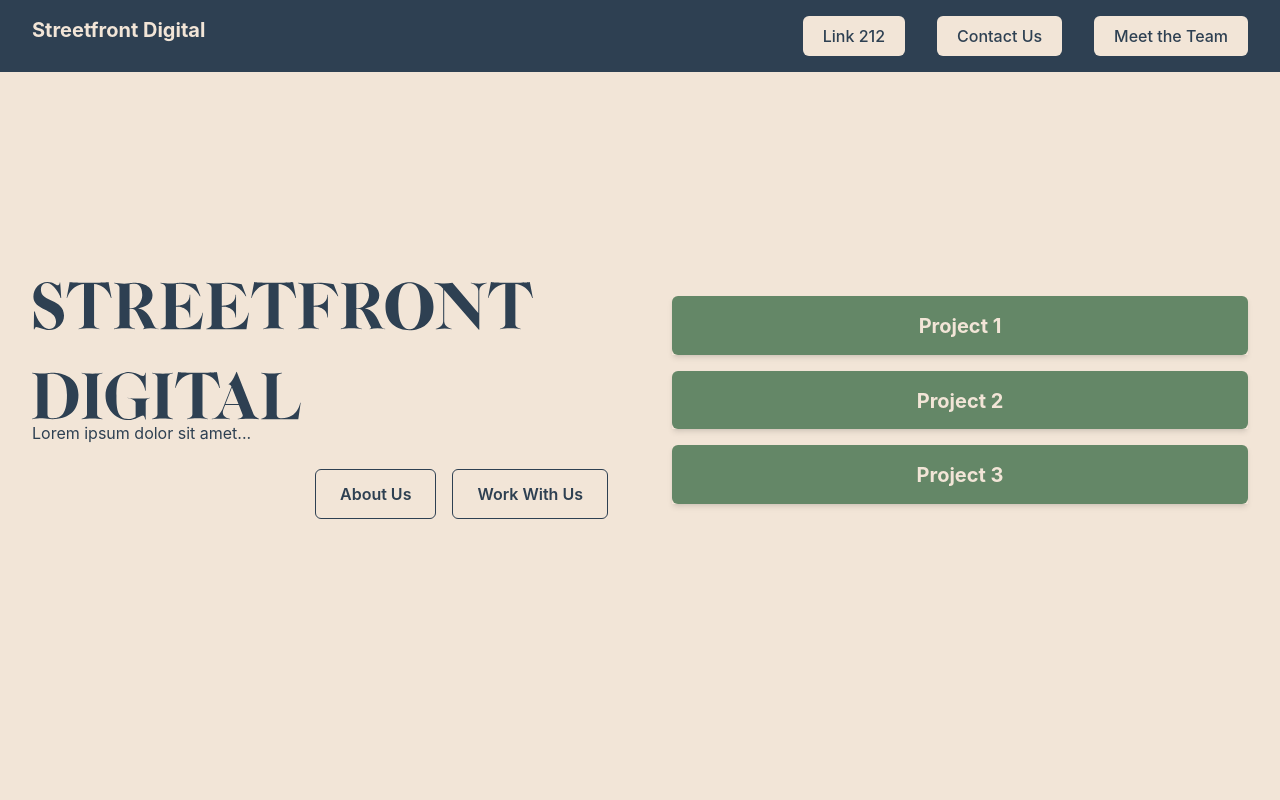
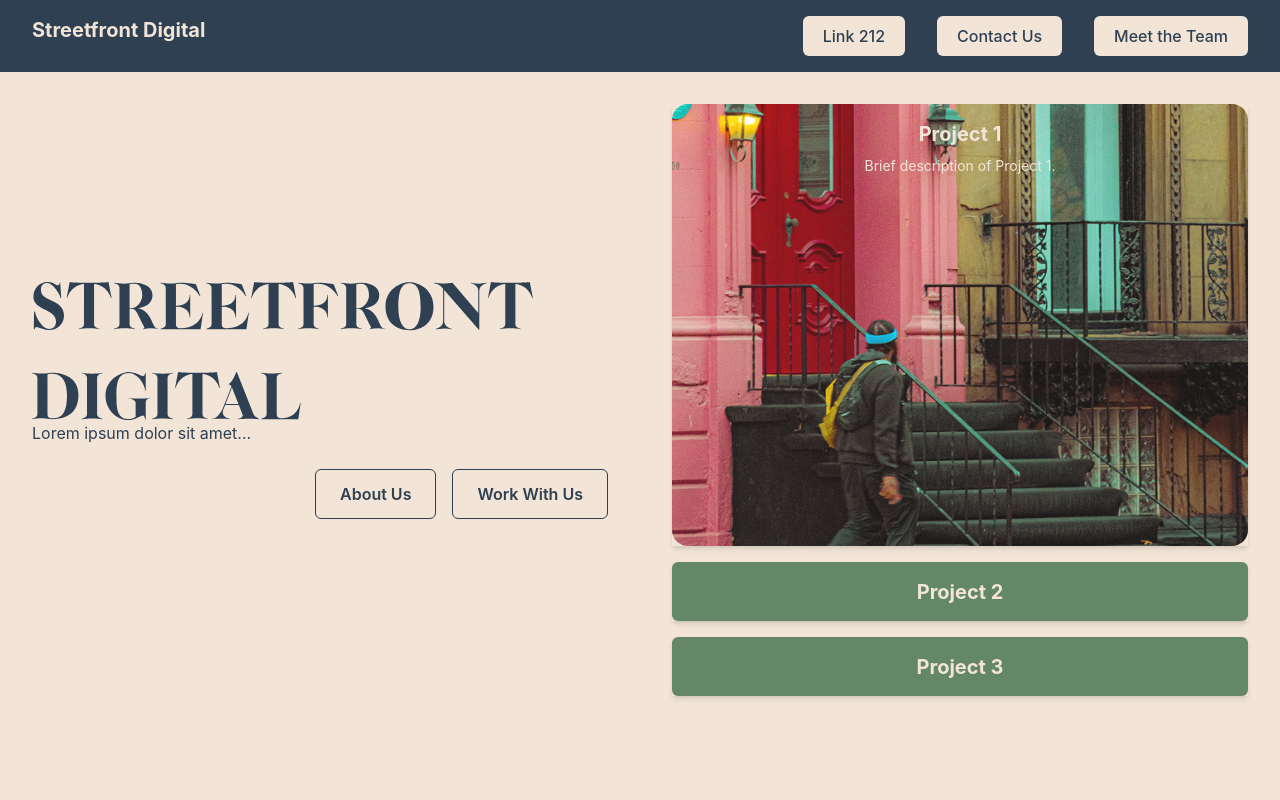
Before and after one commit to ElijahLewes/SFDigital, a React (Vite) app: page / in a window 1280 px wide. Shown: the top 800 px of the page. Built offline with nearby package versions, Linux system fonts and the light colour scheme; a web font is replaced by a local one.

Commit message:
LINK212 project card open by defult on landing page

```diff
--- a/src/components/ProjectCard.jsx
+++ b/src/components/ProjectCard.jsx
@@ -8,7 +8,7 @@ const ProjectCard = ({
   isFlipped,
   imageSrc,
   onHover,
-  onClick,
+  onClick
 }) => {
   return (
     <div
--- a/src/pages/Home.jsx
+++ b/src/pages/Home.jsx
@@ -2,7 +2,7 @@ import React, { useState } from 'react';
 import ProjectCard from '../components/ProjectCard'; // Adjust if using absolute imports
 
 function Home() {
-  const [activeIndex, setActiveIndex] = useState(null);
+  const [activeIndex, setActiveIndex] = useState(0);
   const [flippedIndex, setFlippedIndex] = useState(null);
 
   const handleHover = (index) => {
@@ -27,11 +27,15 @@ function Home() {
       title: 'Project 2',
       shortDescription: 'Quick look at Project 2.',
       longDescription: 'Details and background of Project 2...',
+      imageSrc: '/images/projectCardPics/pCardFiller.png',
+      defaultState: false,
     },
     {
       title: 'Project 3',
       shortDescription: 'Overview of Project 3.',
       longDescription: 'Full project description and collaborators for Project 3...',
+      imageSrc: '/images/projectCardPics/pCardFiller.png',
+
     },
   ];
 
```
